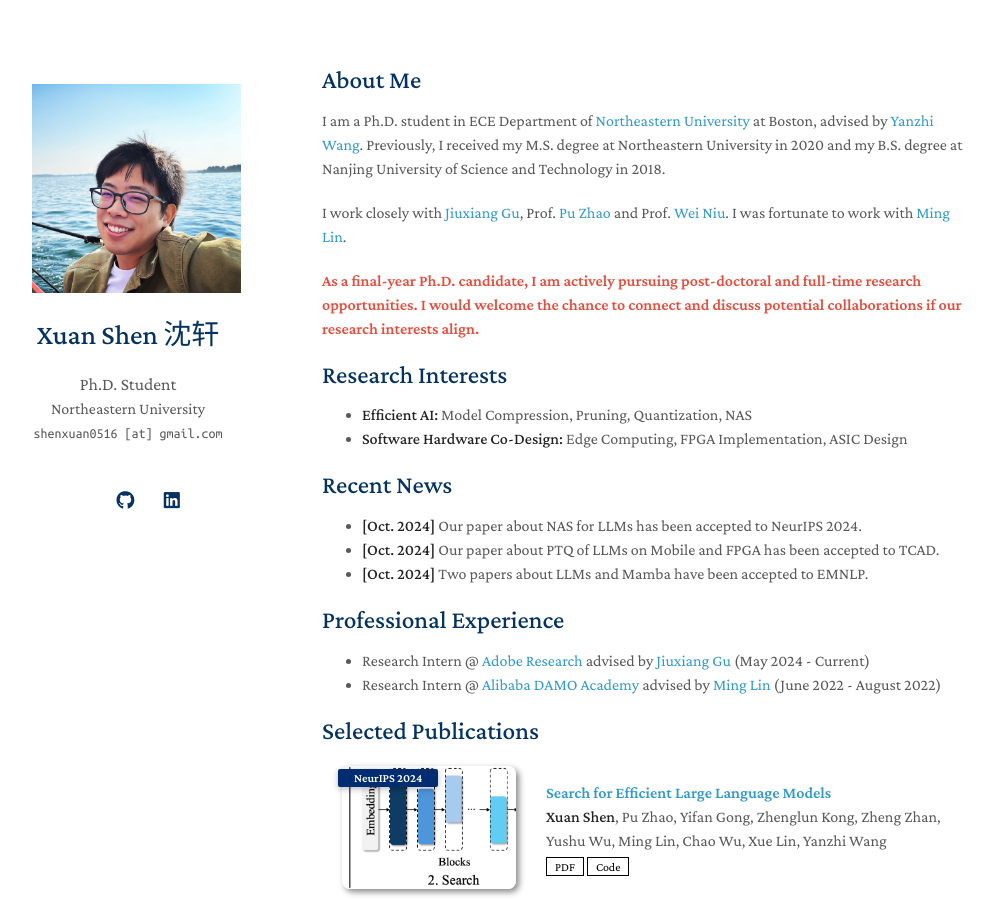
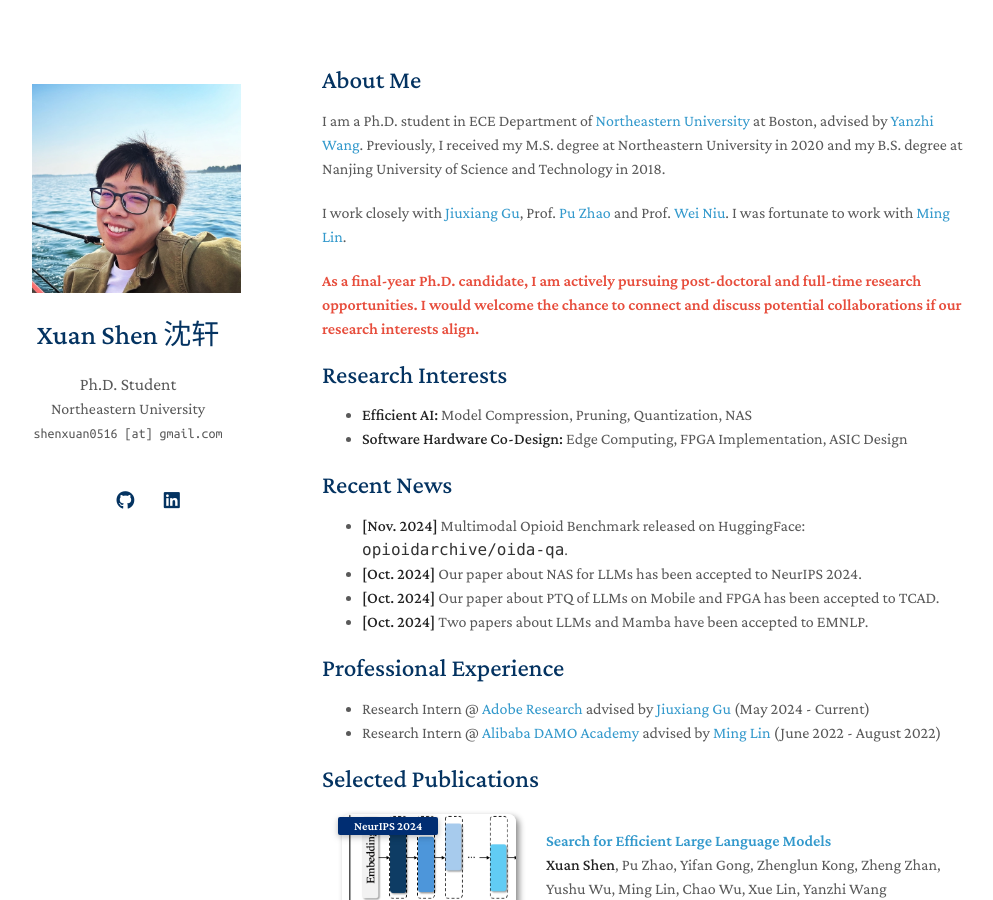
Before and after one commit to shawnricecake/shawnricecake.github.io, a Jekyll site: the page built from index.md, in a window 1280 px wide and 900 px high. Shown: the whole window, without its empty margins (148-1141 px from the left). Built offline with Jekyll 4.4.1, drawn with Linux system fonts in a browser that asks for light colours; a style sheet for code colours, icons or effects is not loaded; our own code applies the rules of GitHub Pages for plain Markdown files.

Commit message:
Update index.md

```diff
--- a/index.md
+++ b/index.md
@@ -18,6 +18,7 @@ I was fortunate to work with [Ming Lin](https://minglin-home.github.io/).
 
 ## Recent News
 
+- **[Nov. 2024]** Multimodal Opioid Benchmark released on HuggingFace: [`opioidarchive/oida-qa`](https://huggingface.co/datasets/opioidarchive/oida-qa).
 - **[Oct. 2024]** Our paper about NAS for LLMs has been accepted to NeurIPS 2024.
 - **[Oct. 2024]** Our paper about PTQ of LLMs on Mobile and FPGA has been accepted to TCAD.
 - **[Oct. 2024]** Two papers about LLMs and Mamba have been accepted to EMNLP.
```
